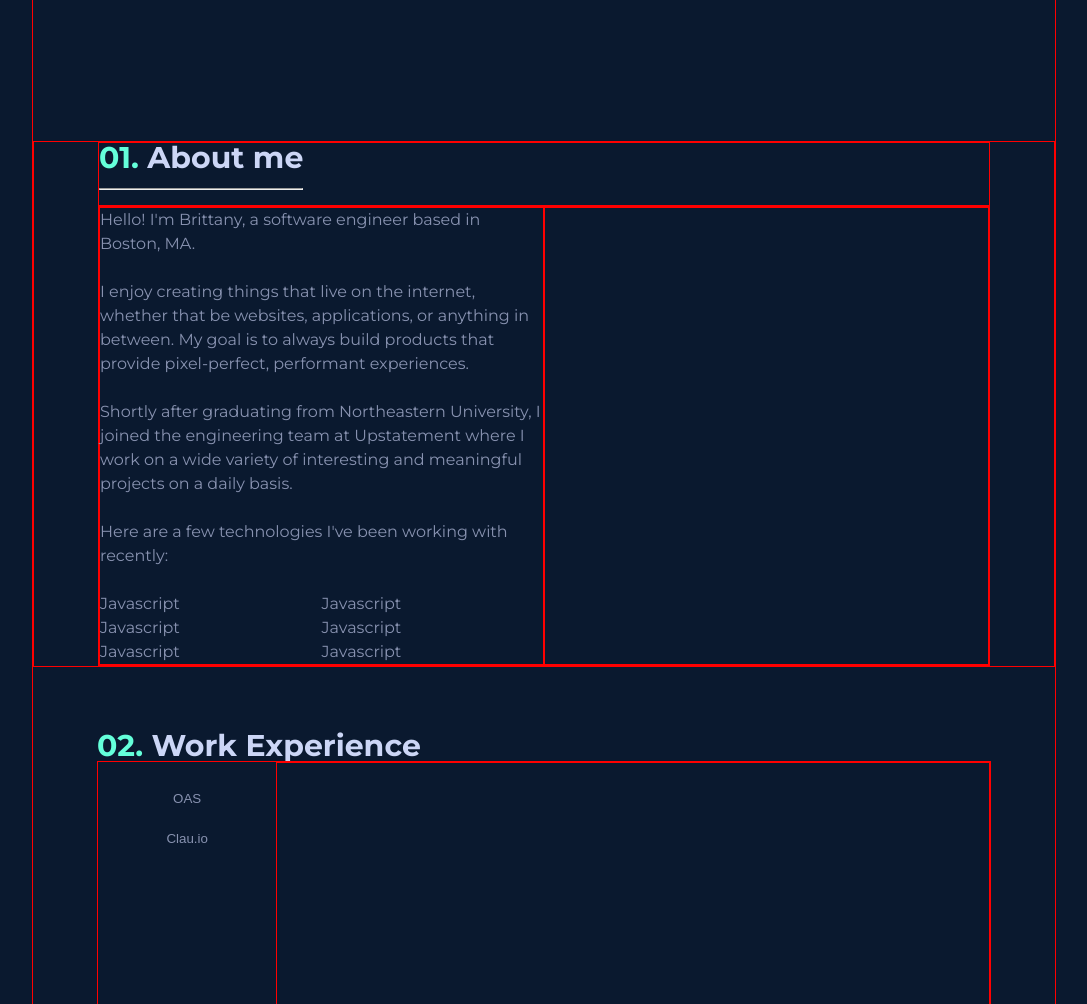
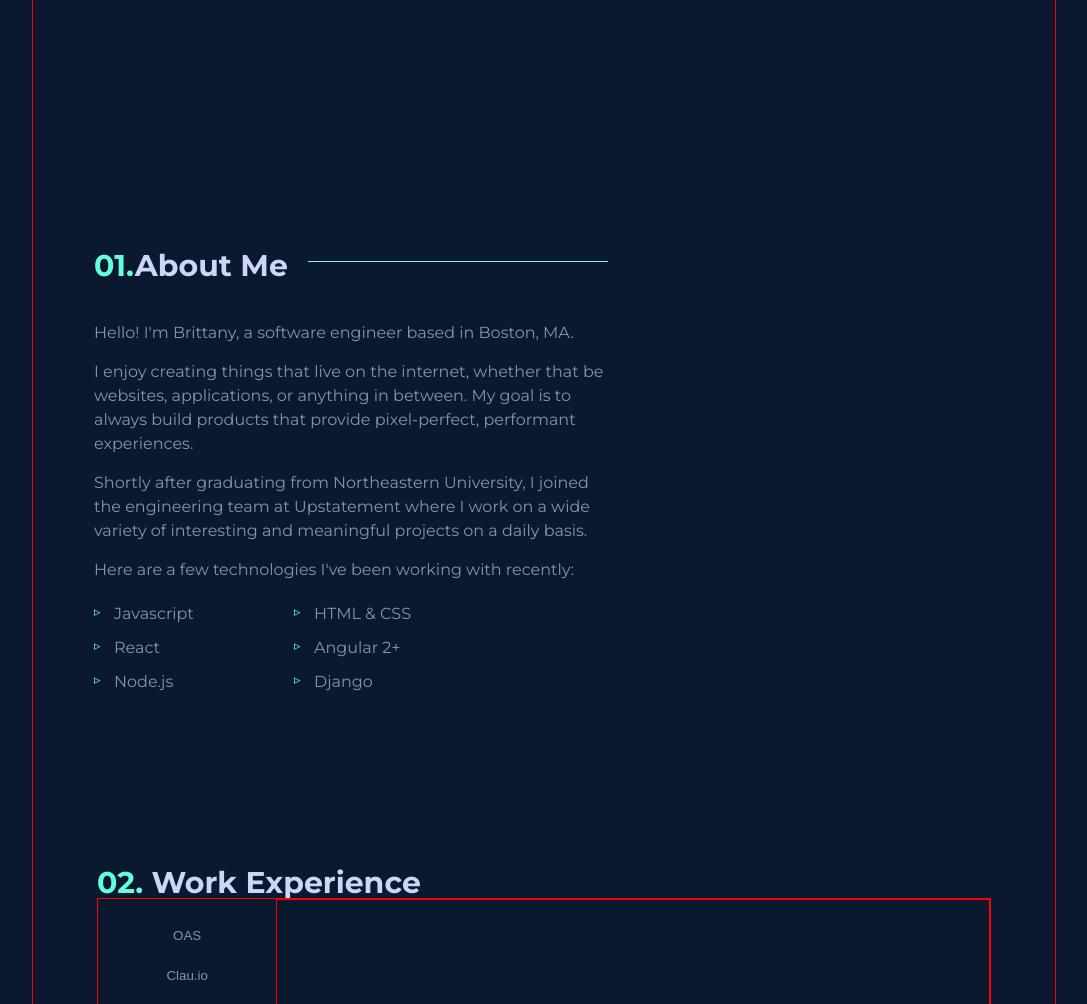
Before and after one commit to danielJus/portfolio-site, a Gatsby site: page / in a window 1280 px wide. Shown: the part 660-1664 px from the top of the page, without its empty margins (96-1183 px from the left). Built offline with nearby package versions, Linux system fonts and the light colour scheme; Gatsby itself is replaced by a stand-in of ours.

Commit message:
About me section

```diff
--- a/src/components/sections/About.jsx
+++ b/src/components/sections/About.jsx
@@ -7,41 +7,40 @@ const About = () => {
     <Wrapper>
       <TitleWrapper>
         <Title>
-          <span>01.</span> About me
-          <hr />
+          <span>01.</span>
+          About Me
         </Title>
       </TitleWrapper>
 
       <ContentWrapper>
         <TextWrapper>
-          Hello! I'm Brittany, a software engineer based in Boston, MA.
-          <br />
-          <br />I enjoy creating things that live on the internet, whether that
-          be websites, applications, or anything in between. My goal is to
-          always build products that provide pixel-perfect, performant
-          experiences.
-          <br />
-          <br /> Shortly after graduating from Northeastern University, I joined
-          the engineering team at Upstatement where I work on a wide variety of
-          interesting and meaningful projects on a daily basis. <br />
-          <br />
-          Here are a few technologies I've been working with recently:
-          <br />
-          <br />
-          <TechWrapper>
-            <ul>
-              <li>Javascript</li>
-              <li>Javascript</li>
-              <li>Javascript</li>
-            </ul>
-            <ul>
-              <li>Javascript</li>
-              <li>Javascript</li>
-              <li>Javascript</li>
-            </ul>
-          </TechWrapper>
+          <Text>
+            Hello! I'm Brittany, a software engineer based in Boston, MA.
+          </Text>
+          <Text>
+            I enjoy creating things that live on the internet, whether that be
+            websites, applications, or anything in between. My goal is to always
+            build products that provide pixel-perfect, performant experiences.
+          </Text>
+          <Text>
+            Shortly after graduating from Northeastern University, I joined the
+            engineering team at Upstatement where I work on a wide variety of
+            interesting and meaningful projects on a daily basis.
+          </Text>
+          <Text>
+            Here are a few technologies I've been working with recently:
+          </Text>
+
+          <SkillsUl>
+            <SkillLi>Javascript</SkillLi>
+            <SkillLi>HTML & CSS</SkillLi>
+            <SkillLi>React</SkillLi>
+            <SkillLi>Angular 2+</SkillLi>
+            <SkillLi>Node.js</SkillLi>
+            <SkillLi>Django</SkillLi>
+          </SkillsUl>
         </TextWrapper>
-        <ImgWrapper></ImgWrapper>
+        <ImgWrapper />
       </ContentWrapper>
     </Wrapper>
   )
@@ -50,17 +49,31 @@ const About = () => {
 export default About
 
 const Wrapper = styled.div`
-  padding: 0 4rem;
-
-  border: 1px solid red;
+  margin: 0px auto;
+  padding: 100px 0px;
+  max-width: 900px;
 `
 
 const TitleWrapper = styled.div`
   display: flex;
-  border: 1px solid red;
+  align-items: center;
+  position: relative;
+  white-space: nowrap;
+  margin: 10px 0 40px;
 
   span {
     color: ${themes.dark.primary};
+  }
+
+  ::after {
+    content: "";
+    display: block;
+    position: relative;
+    top: -5px;
+    width: 300px;
+    height: 1px;
+    margin-left: 20px;
+    background-color: ${themes.dark.secondary};
   }
 `
 const Title = styled(H3)`
@@ -69,19 +82,36 @@ const Title = styled(H3)`
 
 const ContentWrapper = styled.div`
   display: grid;
-  grid-template-columns: 1fr 1fr;
-  border: 1px solid red;
+  grid-template-columns: 3fr 2fr;
+  column-gap: 50px;
 `
 const TextWrapper = styled.div`
   line-height: 1.5;
   color: ${themes.dark.darkText};
-  border: 1px solid red;
+`
+const Text = styled.p`
+  margin: 0px 0px 15px;
+`
+const SkillsUl = styled.ul`
+  display: grid;
+  grid-template-columns: repeat(2, minmax(140px, 200px));
+  padding: 0px;
+  margin: 20px 0px 0px;
+  overflow: hidden;
+  list-style: none;
+`
+const SkillLi = styled.li`
+  position: relative;
+  margin-bottom: 10px;
+  padding-left: 20px;
+
+  ::before {
+    content: "▹";
+    position: absolute;
+    left: 0px;
+    color: ${themes.dark.primary};
+    font-size: 13px;
+  }
 `
 
-const TechWrapper = styled.div`
-  display: grid;
-  grid-template-columns: 1fr 1fr;
-`
-const ImgWrapper = styled.div`
-  border: 1px solid red;
-`
+const ImgWrapper = styled.div``
--- a/src/components/sections/Work.jsx
+++ b/src/components/sections/Work.jsx
@@ -1,7 +1,4 @@
 import React from "react"
-import styled from "styled-components"
-import { themes } from "../styles/ColorStyles"
-import { H3 } from "../styles/TextStyles"
 
 const Work = () => {
   return <div></div>
```
